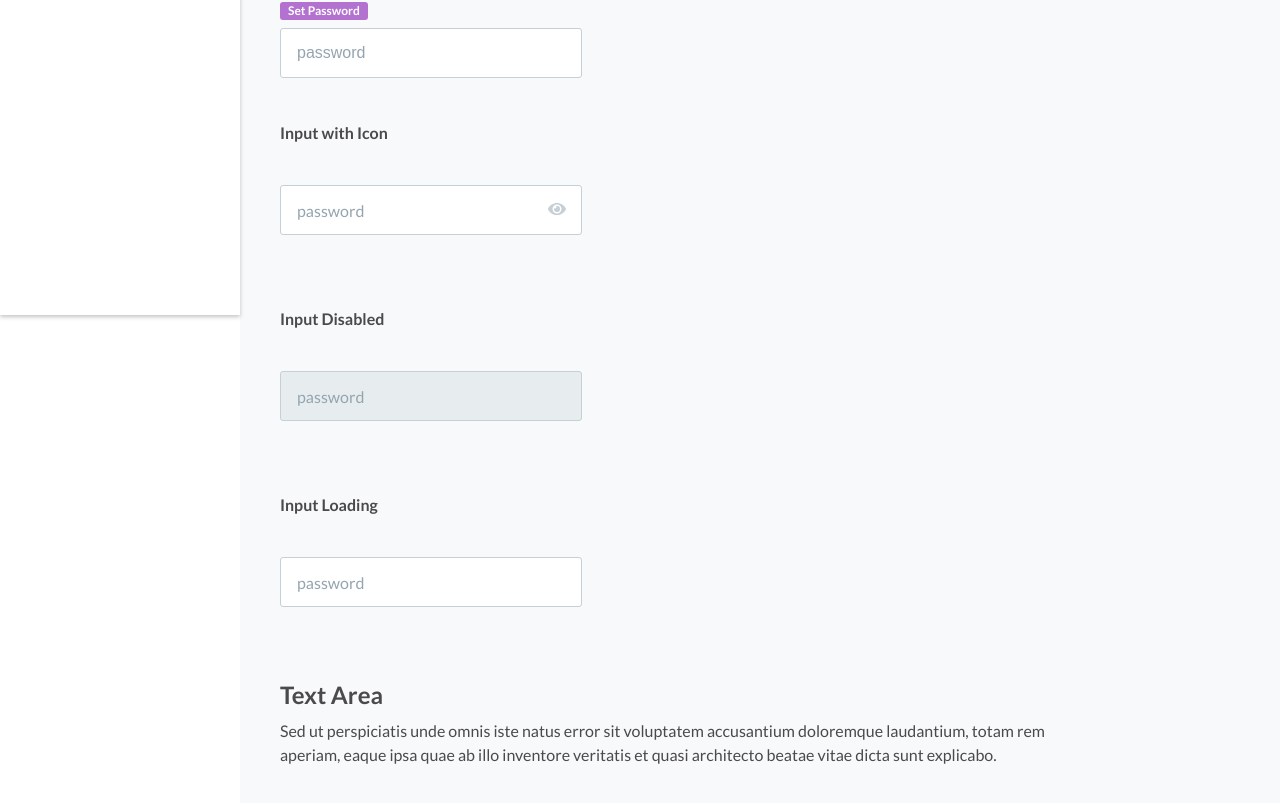
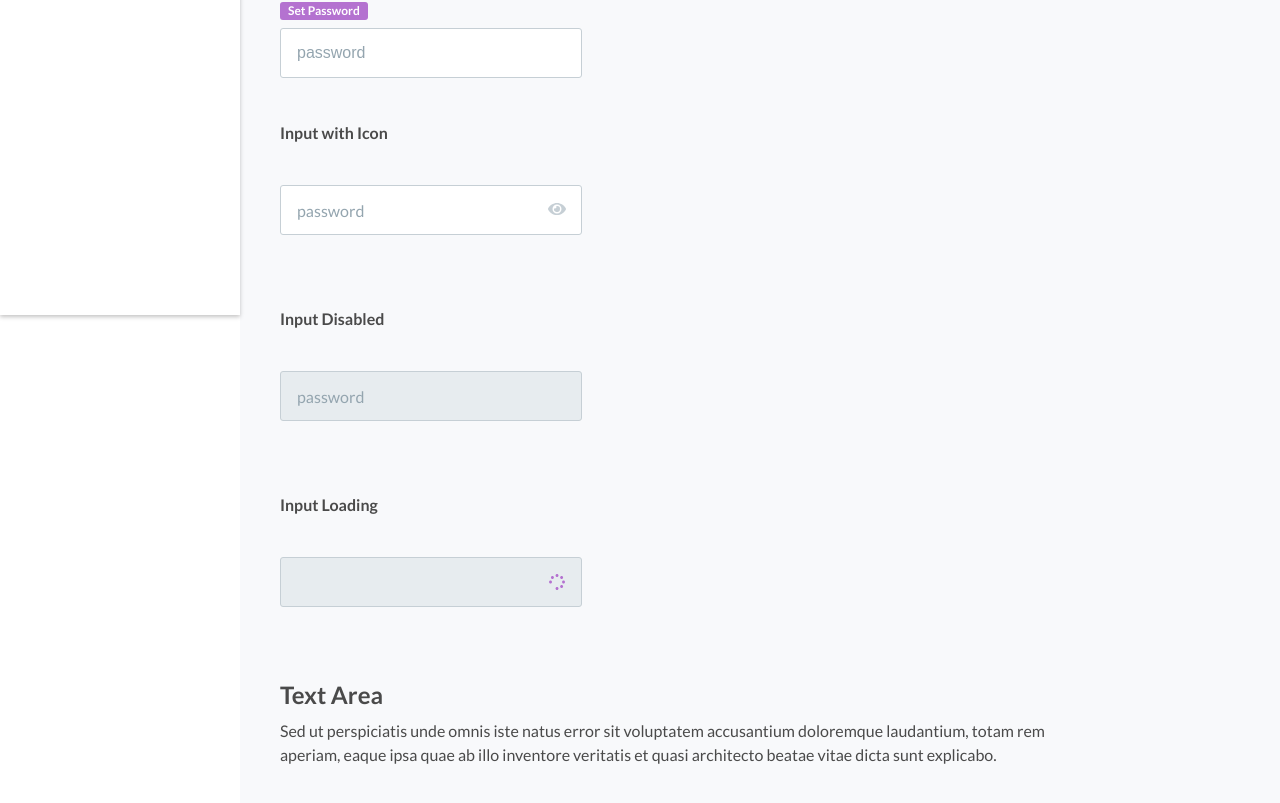
Before and after one commit to banutaban/vynl-react-lib, a React (Create React App) app: page /input in a window 1280 px wide. Shown: the part 485-1288 px from the top of the page. Built offline with nearby package versions, Linux system fonts and the light colour scheme.

Commit message:
Input loading state added, AmberInputjs refactored

```diff
--- a/src/components/AmberInput/AmberInput.css
+++ b/src/components/AmberInput/AmberInput.css
@@ -12,6 +12,7 @@
 .amber-input-wrapper.focus {
   border: 1px solid var(--brand-100);
 }
+
 
 
 .amber-input-wrapper .amber-label {
@@ -80,6 +81,46 @@
   color: var(--ui-06);
 }
 
+@-webkit-keyframes rotating /* Safari and Chrome */ {
+  from {
+    -webkit-transform: rotate(0deg);
+    -o-transform: rotate(0deg);
+    transform: rotate(0deg);
+  }
+  to {
+    -webkit-transform: rotate(360deg);
+    -o-transform: rotate(360deg);
+    transform: rotate(360deg);
+  }
+}
+@keyframes rotating {
+  from {
+    -ms-transform: rotate(0deg);
+    -moz-transform: rotate(0deg);
+    -webkit-transform: rotate(0deg);
+    -o-transform: rotate(0deg);
+    transform: rotate(0deg);
+  }
+  to {
+    -ms-transform: rotate(360deg);
+    -moz-transform: rotate(360deg);
+    -webkit-transform: rotate(360deg);
+    -o-transform: rotate(360deg);
+    transform: rotate(360deg);
+  }
+}
+
+
+.amber-input .icon-wrapper.loading {
+  color: var(--brand-100);
+  -webkit-animation: rotating 2s linear infinite;
+  -moz-animation: rotating 2s linear infinite;
+  -ms-animation: rotating 2s linear infinite;
+  -o-animation: rotating 2s linear infinite;
+  animation: rotating 2s linear infinite;
+}
+
+
 .amber-input .icon-wrapper .amber-button.onlyicon {
   width: 48px;
   height: 48px;
--- a/src/components/AmberInput/AmberInput.js
+++ b/src/components/AmberInput/AmberInput.js
@@ -1,6 +1,7 @@
 import './AmberInput.css';
 import React, { Component } from 'react';
 import { AmberLabel } from '../AmberLabel/AmberLabel';
+
 import { library } from '@fortawesome/fontawesome-svg-core';
 import { FontAwesomeIcon } from '@fortawesome/react-fontawesome';
 import { faSpinner } from '@fortawesome/free-solid-svg-icons';
@@ -14,15 +15,27 @@ export class AmberInput extends Component {
     this.state = { focus: false, value: ''};
   }
 
-  handleFocus() {
+  handleFocus = (e, onFocus) => {
+    if(onFocus) {
+      onFocus(e)
+    }
+
     this.setState({ focus: true });
   }
-  handleBlur() {
+
+  handleBlur = (e, onBlur) => {
+    if (onBlur) {
+      onBlur(e)
+    }
+
     this.setState({ focus: false });
   }
 
-  handleOnChange(text) {
-    this.setState({ value: text });
+  handleOnChange = (e, onChange) => {
+    if(onChange) {
+      onChange(e)
+    }
+    this.setState({ value: e.target.value });
   }
 
   generateLabelClassName() {
@@ -30,12 +43,14 @@ export class AmberInput extends Component {
   }
 
   renderLabel(placeholder, externalLabel) {
+    if(placeholder && placeholder !== '') {
     if (!externalLabel) {
        return (
           <AmberLabel className={this.generateLabelClassName()}>
               {placeholder}
           </AmberLabel>
           );
+      }
     }
 }
 
@@ -49,8 +64,16 @@ export class AmberInput extends Component {
 
   }
 
+  renderIcon (loading, children) {
+    if (loading) {
+      return <div className='icon-wrapper loading'><FontAwesomeIcon icon='spinner'></FontAwesomeIcon></div>;
+    } else if (children) {
+      return <div className='icon-wrapper'>{children}</div>;
+    }
+  }
+
   render() {
-    const {
+    let {
       children,
       placeholder,
       disabled,
@@ -58,37 +81,26 @@ export class AmberInput extends Component {
       onBlur,
       onChange,
       externalLabel,
+      loading,
       ...props
     } = this.props;
+
+    const inlinePlaceholder = externalLabel ? placeholder : undefined
+    disabled = loading ? true : disabled
+
     return (
       <div className={this.generateClassname(disabled)}>
-        {placeholder && placeholder !== ''
-          ? this.renderLabel(placeholder, externalLabel)
-          : undefined}
+        {this.renderLabel(placeholder, externalLabel)}
         <div className='amber-input'>
           <input
-           placeholder={externalLabel? placeholder : undefined}
+            placeholder={inlinePlaceholder}
             {...props}
-            onChange={e => {
-              onChange && onChange(e);
-              this.handleOnChange(e.target.value);
-            }}
-            onFocus={e => {
-              onFocus && onFocus(e);
-              this.handleFocus();
-            }}
-            onBlur={e => {
-              onBlur && onBlur(e);
-              this.handleBlur();
-            }}
+            onChange={(e) => this.handleOnChange(e, onChange)}
+            onFocus={(e) => this.handleFocus(e, onFocus)}
+            onBlur = {(e)=>this.handleBlur(e, onBlur)}
             disabled={disabled}
-            {...props}
           />
-          {children ? (
-            <div className='icon-wrapper'>{children}</div>
-          ) : (
-            undefined
-          )}
+         {this.renderIcon(loading,children)}
         </div>
       </div>
     );
--- a/src/components/AmberTextArea/AmberTextArea.js
+++ b/src/components/AmberTextArea/AmberTextArea.js
@@ -1,6 +1,6 @@
 import './AmberTextArea.css';
 import React, { Component } from 'react';
-import { AmberLabel } from '../AmberLabel/AmberLabel';
+
 
 export class AmberTextArea extends Component {
     constructor() {
--- a/src/pages/input.js
+++ b/src/pages/input.js
@@ -10,7 +10,7 @@ import './input.css';
 
 import { library } from '@fortawesome/fontawesome-svg-core';
 import { FontAwesomeIcon } from '@fortawesome/react-fontawesome';
-import { faEye } from '@fortawesome/free-solid-svg-icons';
+import { faEye, faFont } from '@fortawesome/free-solid-svg-icons';
 
 /* Too add new icons from the Fontawesome solid free package, copy the name of the selected icon from the FA website and place the name
 with a coma afte the faHeart on the 11th line. Don't forget to place each added icon under the 16th line,
@@ -76,9 +76,9 @@ export const Input = () => {
 
       <div className='page-section'>
         <div className='headline-input'>Input Loading</div>
-
         <FormField>
-        <AmberInput type='text' placeholder='password' autoFocus='' autoComplete='' name='email' disabled={false} loading={true}/>
+       <AmberInput loading={true}>
+       </AmberInput>
         </FormField>
       </div>
 
```
Lines whose indentation alone changed are shown as unchanged.
